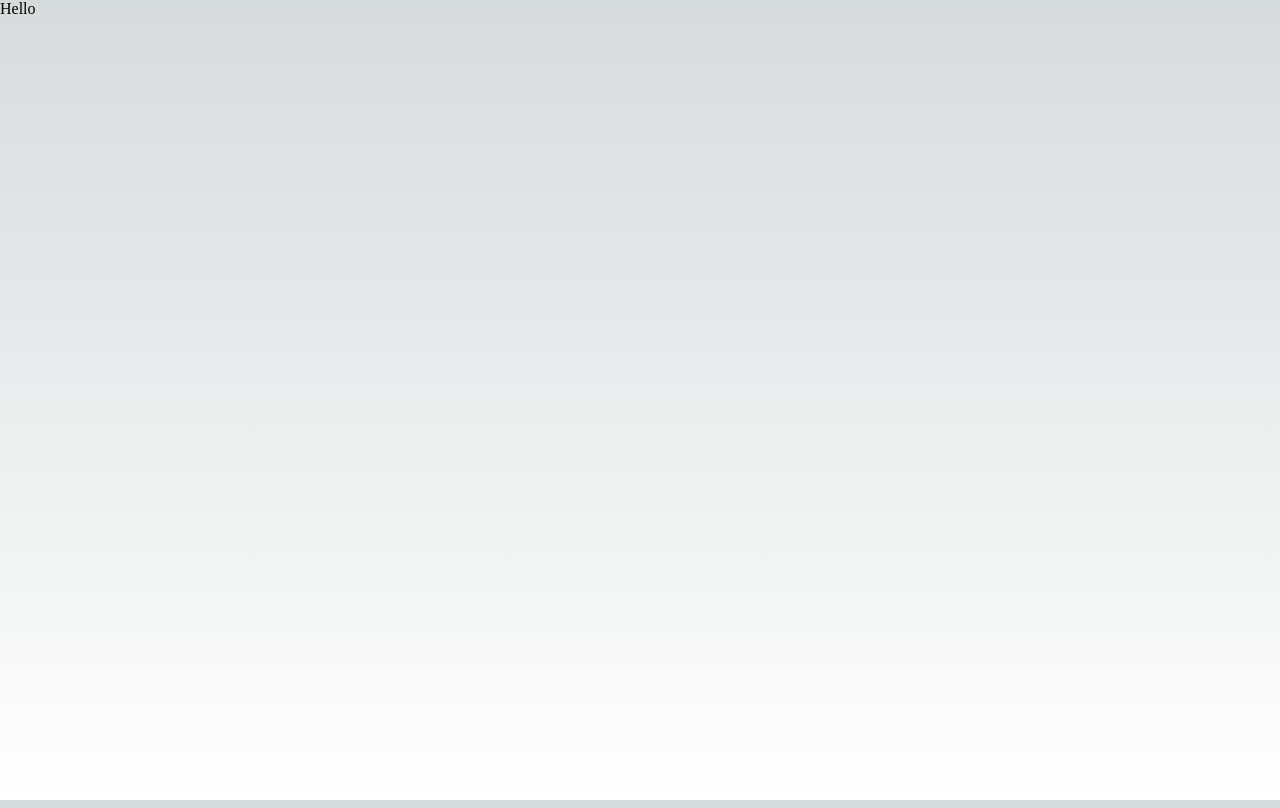
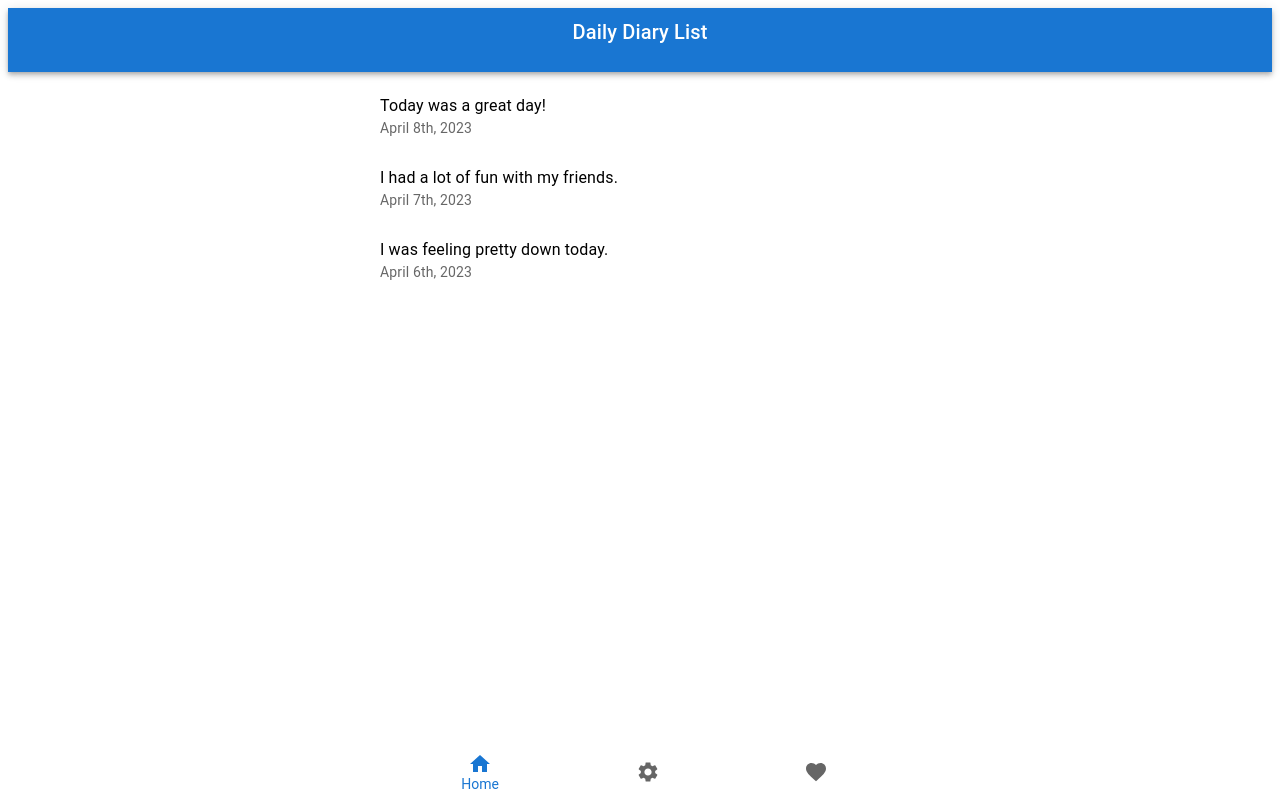
Before and after one commit to sellmatePatMatt/hippopoFront, a Next.js app in the folder diary-with-next/: page / in a window 1280 px wide. Built offline with nearby package versions, Linux system fonts and the light colour scheme.

Commit message:
add prototype of list page

```diff
--- a/diary-with-next/package.json
+++ b/diary-with-next/package.json
@@ -11,6 +11,7 @@
   "dependencies": {
     "@emotion/react": "^11.10.6",
     "@emotion/styled": "^11.10.6",
+    "@mui/icons-material": "^5.11.16",
     "@mui/material": "^5.11.15",
     "@types/node": "18.15.10",
     "@types/react": "18.0.29",
--- a/diary-with-next/src/pages/index.tsx
+++ b/diary-with-next/src/pages/index.tsx
@@ -1,124 +1,83 @@
-import Head from 'next/head'
-import Image from 'next/image'
-import { Inter } from 'next/font/google'
-import styles from '@/styles/Home.module.css'
+import * as React from "react";
+import { styled } from "@mui/material/styles";
+import {
+  AppBar,
+  Box,
+  BottomNavigation,
+  BottomNavigationAction,
+  Container,
+  List,
+  ListItem,
+  ListItemText,
+  Toolbar,
+  Typography,
+} from "@mui/material";
+import HomeIcon from "@mui/icons-material/Home";
+import SettingsIcon from "@mui/icons-material/Settings";
+import FavoriteIcon from "@mui/icons-material/Favorite";
 
-const inter = Inter({ subsets: ['latin'] })
+const BottomNav = styled(BottomNavigation)(({ theme }) => ({
+  position: "fixed",
+  bottom: 0,
+  width: "100%",
+}));
 
-export default function Home() {
+const diaryEntries = [
+  {
+    id: 1,
+    date: "April 8th, 2023",
+    content: "Today was a great day!",
+  },
+  {
+    id: 2,
+    date: "April 7th, 2023",
+    content: "I had a lot of fun with my friends.",
+  },
+  {
+    id: 3,
+    date: "April 6th, 2023",
+    content: "I was feeling pretty down today.",
+  },
+];
+
+export default function Diary() {
+  const [value, setValue] = React.useState(0);
+
+  const handleChange = (event:any, newValue:any) => {
+    setValue(newValue);
+  };
+
   return (
-    <div style={{height: '100vh'}}>Hello</div>
-    // <>
-    //   <Head>
-    //     <title>Create Next App</title>
-    //     <meta name="description" content="Generated by create next app" />
-    //     <meta name="viewport" content="width=device-width, initial-scale=1" />
-    //     <link rel="icon" href="/favicon.ico" />
-    //   </Head>
-    //   <main className={styles.main}>
-    //     <div className={styles.description}>
-    //       <p>
-    //         Get started by editing&nbsp;
-    //         <code className={styles.code}>src/pages/index.tsx</code>
-    //       </p>
-    //       <div>
-    //         <a
-    //           href="https://vercel.com?utm_source=create-next-app&utm_medium=default-template&utm_campaign=create-next-app"
-    //           target="_blank"
-    //           rel="noopener noreferrer"
-    //         >
-    //           By{' '}
-    //           <Image
-    //             src="/vercel.svg"
-    //             alt="Vercel Logo"
-    //             className={styles.vercelLogo}
-    //             width={100}
-    //             height={24}
-    //             priority
-    //           />
-    //         </a>
-    //       </div>
-    //     </div>
+    <Box sx={{ flexGrow: 1, paddingBottom: 7 }}>
+      <AppBar position="static">
+        <Toolbar>
+          <Typography variant="h6" component="div" sx={{ flexGrow: 1, textAlign: "center", marginBottom: 2 }}>
+            Daily Diary List
+          </Typography>
+        </Toolbar>
+      </AppBar>
 
-    //     <div className={styles.center}>
-    //       <Image
-    //         className={styles.logo}
-    //         src="/next.svg"
-    //         alt="Next.js Logo"
-    //         width={180}
-    //         height={37}
-    //         priority
-    //       />
-    //       <div className={styles.thirteen}>
-    //         <Image
-    //           src="/thirteen.svg"
-    //           alt="13"
-    //           width={40}
-    //           height={31}
-    //           priority
-    //         />
-    //       </div>
-    //     </div>
+      <Container maxWidth="sm">
+        <List>
+          {diaryEntries.map((entry) => (
+            <ListItem key={entry.id}>
+              <ListItemText
+                primary={entry.content}
+                secondary={entry.date}
+              />
+            </ListItem>
+          ))}
+        </List>
+      </Container>
 
-    //     <div className={styles.grid}>
-    //       <a
-    //         href="https://nextjs.org/docs?utm_source=create-next-app&utm_medium=default-template&utm_campaign=create-next-app"
-    //         className={styles.card}
-    //         target="_blank"
-    //         rel="noopener noreferrer"
-    //       >
-    //         <h2 className={inter.className}>
-    //           Docs <span>-&gt;</span>
-    //         </h2>
-    //         <p className={inter.className}>
-    //           Find in-depth information about Next.js features and&nbsp;API.
-    //         </p>
-    //       </a>
-
-    //       <a
-    //         href="https://nextjs.org/learn?utm_source=create-next-app&utm_medium=default-template&utm_campaign=create-next-app"
-    //         className={styles.card}
-    //         target="_blank"
-    //         rel="noopener noreferrer"
-    //       >
-    //         <h2 className={inter.className}>
-    //           Learn <span>-&gt;</span>
-    //         </h2>
-    //         <p className={inter.className}>
-    //           Learn about Next.js in an interactive course with&nbsp;quizzes!
-    //         </p>
-    //       </a>
-
-    //       <a
-    //         href="https://vercel.com/templates?framework=next.js&utm_source=create-next-app&utm_medium=default-template&utm_campaign=create-next-app"
-    //         className={styles.card}
-    //         target="_blank"
-    //         rel="noopener noreferrer"
-    //       >
-    //         <h2 className={inter.className}>
-    //           Templates <span>-&gt;</span>
-    //         </h2>
-    //         <p className={inter.className}>
-    //           Discover and deploy boilerplate example Next.js&nbsp;projects.
-    //         </p>
-    //       </a>
-
-    //       <a
-    //         href="https://vercel.com/new?utm_source=create-next-app&utm_medium=default-template&utm_campaign=create-next-app"
-    //         className={styles.card}
-    //         target="_blank"
-    //         rel="noopener noreferrer"
-    //       >
-    //         <h2 className={inter.className}>
-    //           Deploy <span>-&gt;</span>
-    //         </h2>
-    //         <p className={inter.className}>
-    //           Instantly deploy your Next.js site to a shareable URL
-    //           with&nbsp;Vercel.
-    //         </p>
-    //       </a>
-    //     </div>
-    //   </main>
-    // </>
-  )
+      <BottomNav
+        value={value}
+        onChange={handleChange}
+      >
+        <BottomNavigationAction label="Home" icon={<HomeIcon />} />
+        <BottomNavigationAction label="Settings" icon={<SettingsIcon />} />
+        <BottomNavigationAction label="Favorites" icon={<FavoriteIcon />} />
+      </BottomNav>
+    </Box>
+  );
 }
--- a/diary-with-next/src/styles/globals.css
+++ b/diary-with-next/src/styles/globals.css
@@ -1,107 +1,3 @@
-:root {
-  --max-width: 1100px;
-  --border-radius: 12px;
-  --font-mono: ui-monospace, Menlo, Monaco, 'Cascadia Mono', 'Segoe UI Mono',
-    'Roboto Mono', 'Oxygen Mono', 'Ubuntu Monospace', 'Source Code Pro',
-    'Fira Mono', 'Droid Sans Mono', 'Courier New', monospace;
-
-  --foreground-rgb: 0, 0, 0;
-  --background-start-rgb: 214, 219, 220;
-  --background-end-rgb: 255, 255, 255;
-
-  --primary-glow: conic-gradient(
-    from 180deg at 50% 50%,
-    #16abff33 0deg,
-    #0885ff33 55deg,
-    #54d6ff33 120deg,
-    #0071ff33 160deg,
-    transparent 360deg
-  );
-  --secondary-glow: radial-gradient(
-    rgba(255, 255, 255, 1),
-    rgba(255, 255, 255, 0)
-  );
-
-  --tile-start-rgb: 239, 245, 249;
-  --tile-end-rgb: 228, 232, 233;
-  --tile-border: conic-gradient(
-    #00000080,
-    #00000040,
-    #00000030,
-    #00000020,
-    #00000010,
-    #00000010,
-    #00000080
-  );
-
-  --callout-rgb: 238, 240, 241;
-  --callout-border-rgb: 172, 175, 176;
-  --card-rgb: 180, 185, 188;
-  --card-border-rgb: 131, 134, 135;
+html, body{
+  height: 100%;
 }
-
-@media (prefers-color-scheme: dark) {
-  :root {
-    --foreground-rgb: 255, 255, 255;
-    --background-start-rgb: 0, 0, 0;
-    --background-end-rgb: 0, 0, 0;
-
-    --primary-glow: radial-gradient(rgba(1, 65, 255, 0.4), rgba(1, 65, 255, 0));
-    --secondary-glow: linear-gradient(
-      to bottom right,
-      rgba(1, 65, 255, 0),
-      rgba(1, 65, 255, 0),
-      rgba(1, 65, 255, 0.3)
-    );
-
-    --tile-start-rgb: 2, 13, 46;
-    --tile-end-rgb: 2, 5, 19;
-    --tile-border: conic-gradient(
-      #ffffff80,
-      #ffffff40,
-      #ffffff30,
-      #ffffff20,
-      #ffffff10,
-      #ffffff10,
-      #ffffff80
-    );
-
-    --callout-rgb: 20, 20, 20;
-    --callout-border-rgb: 108, 108, 108;
-    --card-rgb: 100, 100, 100;
-    --card-border-rgb: 200, 200, 200;
-  }
-}
-
-* {
-  box-sizing: border-box;
-  padding: 0;
-  margin: 0;
-}
-
-html,
-body {
-  max-width: 100vw;
-  overflow-x: hidden;
-}
-
-body {
-  color: rgb(var(--foreground-rgb));
-  background: linear-gradient(
-      to bottom,
-      transparent,
-      rgb(var(--background-end-rgb))
-    )
-    rgb(var(--background-start-rgb));
-}
-
-a {
-  color: inherit;
-  text-decoration: none;
-}
-
-@media (prefers-color-scheme: dark) {
-  html {
-    color-scheme: dark;
-  }
-}
```
Also changed, not shown: diary-with-next/src/pages/test.tsx (+8 -7 lines), 1 other file (tests, documents, lock files or other folders).
